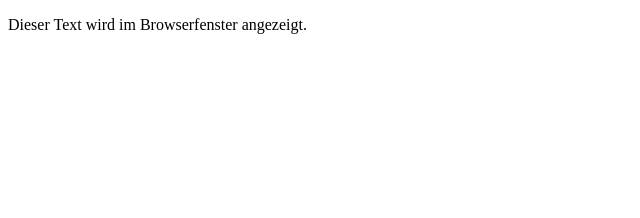
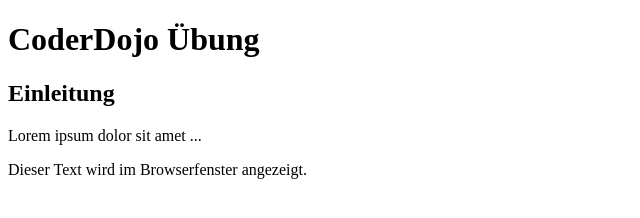
Before and after one commit to eurogym/first-homepage-sandra737, a plain HTML site: page index.html in a window 1280 px wide. Shown: the whole page, without its empty margins (0-640 px from the left). Drawn offline with Linux system fonts and the light colour scheme.

Commit message:
Update index.html

```diff
--- a/index.html
+++ b/index.html
@@ -2,7 +2,11 @@
 <html>
 
 <head>
-<title>Beschreibung der Seite (erscheint in der Titelzeile des Browsers)</title>
+<title>Beschreibung dieser Seite</title>
+
+<h1>CoderDojo &Uuml;bung</h1>
+<h2>Einleitung</h2>
+<p>Lorem ipsum dolor sit amet ...</p>
 </head>
 
 <body>
```
